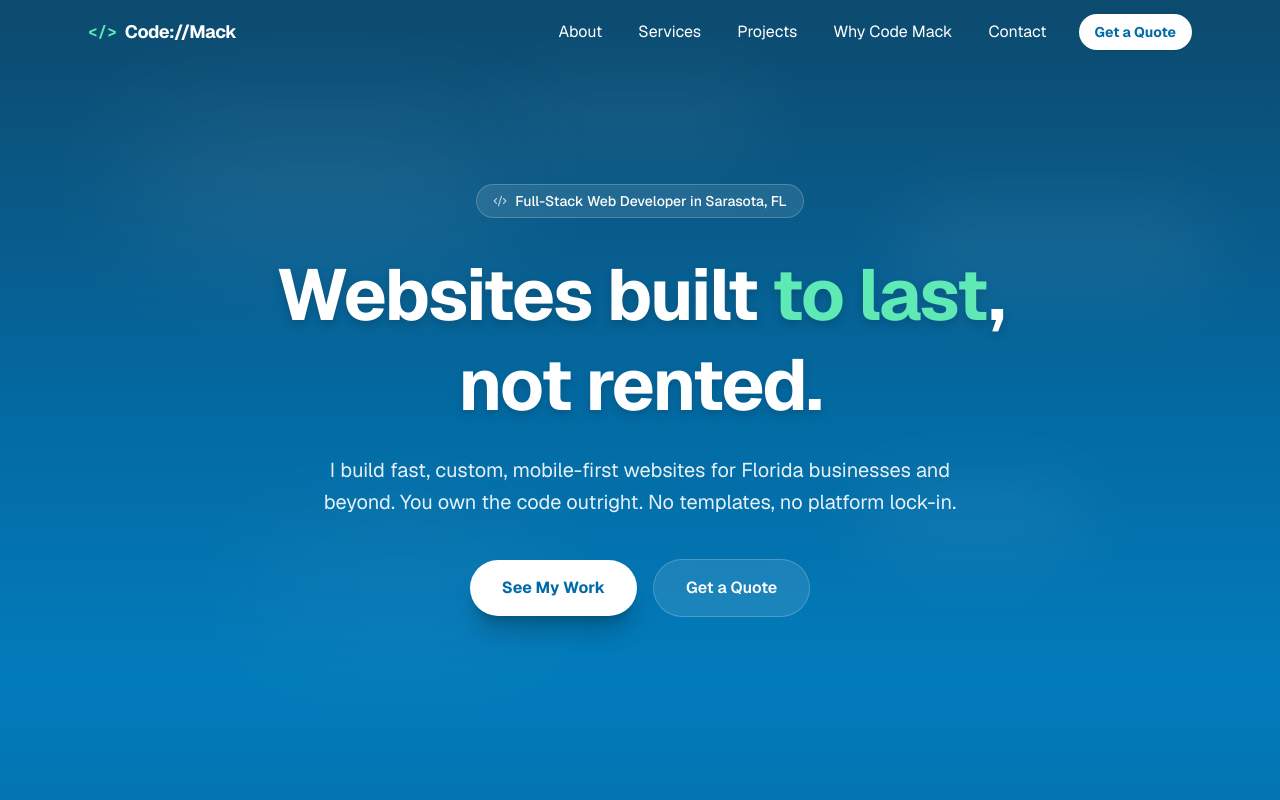
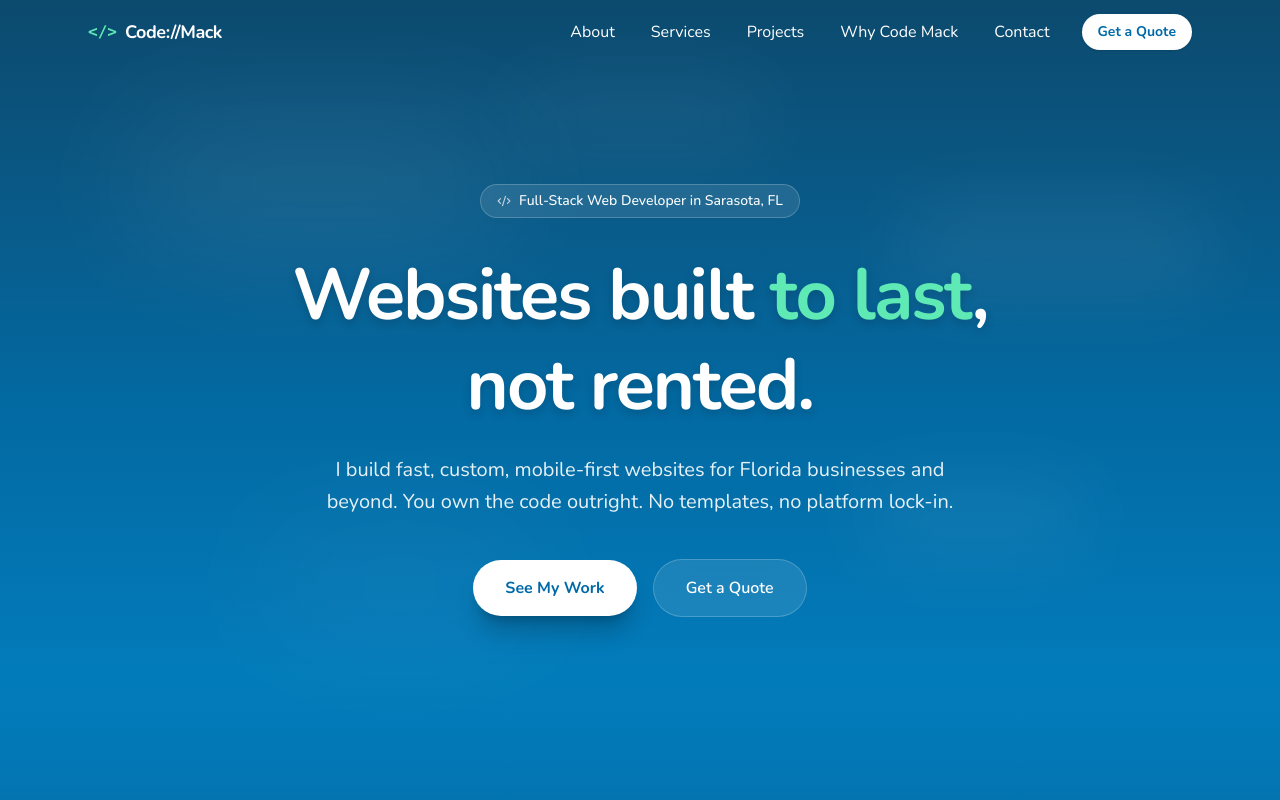
Before and after one commit to Cremacious/code-mack, a Next.js app: page / in a window 1280 px wide. Shown: the top 800 px of the page. Built offline with nearby package versions, Linux system fonts and the light colour scheme.

Commit message:
Added new font

```diff
--- a/src/app/layout.tsx
+++ b/src/app/layout.tsx
@@ -1,15 +1,11 @@
 import type { Metadata } from 'next';
-import { Geist, Geist_Mono } from 'next/font/google';
+import { Nunito } from 'next/font/google';
 import './globals.css';
 
-const geistSans = Geist({
+const nunito = Nunito({
   variable: '--font-sans',
   subsets: ['latin'],
-});
-
-const geistMono = Geist_Mono({
-  variable: '--font-mono',
-  subsets: ['latin'],
+  weight: ['400', '500', '600', '700', '800', '900'],
 });
 
 export const metadata: Metadata = {
@@ -32,7 +28,7 @@ export default function RootLayout({
 }) {
   return (
     <html lang="en" className="scroll-smooth">
-      <body className={`${geistSans.variable} ${geistMono.variable} antialiased`}>
+      <body className={`${nunito.variable} antialiased`}>
         {children}
       </body>
     </html>
--- a/src/components/sections/contact.tsx
+++ b/src/components/sections/contact.tsx
@@ -101,7 +101,7 @@ export function Contact() {
                   <Send className="w-7 h-7 text-emerald-300" />
                 </div>
                 <h3 className="text-2xl font-bold text-white mb-2">Message sent!</h3>
-                <p className="text-white/60">Thanks for reaching out. I&apos;ll be in touch within 24 hours.</p>
+                <p className="text-white/90">Thanks for reaching out. I&apos;ll be in touch within 24 hours.</p>
               </div>
             ) : (
               <form onSubmit={handleSubmit} className="glass-card rounded-3xl p-8 space-y-5">
```
